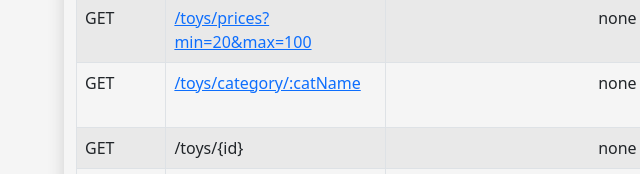
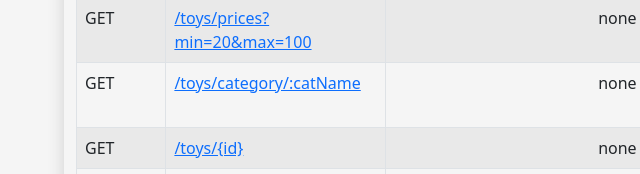
Before and after one commit to ChanyR/Toys-project, a website: page public/index.html in a window 1280 px wide. Shown: the part 1830-2004 px from the top of the page, 6-646 px from the left. Drawn offline with nearby package versions, Linux system fonts and the light colour scheme; a web font is replaced by a local one.

Commit message:
update lind of single/id

```diff
--- a/public/index.html
+++ b/public/index.html
@@ -231,7 +231,7 @@
                     </tr>
                     <tr>
                         <td>GET</td>
-                        <td>/toys/{id}</td>
+                        <td><a href="https://toys-api-lq3b.onrender.com/toys/656c3fba5bb7cd6933f30e26">/toys/{id}</a></td>
                         <td class="text-center">none</td>
                         <td>Get a toy by id.</td>
                     </tr>
```
